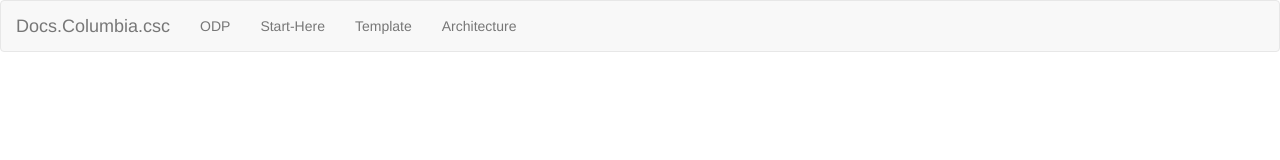
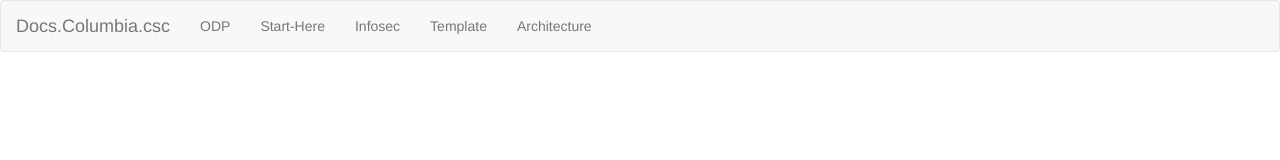
Before and after one commit to scottnasello/azure-webapp, a plain HTML site: page index.html in a window 1280 px wide. Drawn offline with nearby package versions, Linux system fonts and the light colour scheme.

```diff
--- a/index.html
+++ b/index.html
@@ -18,6 +18,7 @@
     <ul class="nav navbar-nav">
       <li><a href="http://rtd.columbia.csc/docs/odp-vsts/en/latest/" target="content"> ODP </a></li>
       <li><a href="http://rtd.columbia.csc/docs/start-here/en/latest/" target="content"> Start-Here</a></li>
+      <li><a href="http://rtd.columbia.csc/docs/infosec/en/latest/" target="content"> Infosec</a></li>
       <li><a href="http://rtd.columbia.csc/docs/template/en/latest/" target="content"> Template</a></li>
       <li><a href="https://cscrequirements.azurewebsites.net/ProductAPI/Index.html" target="content"> Architecture</a></li>
     </ul>
```
